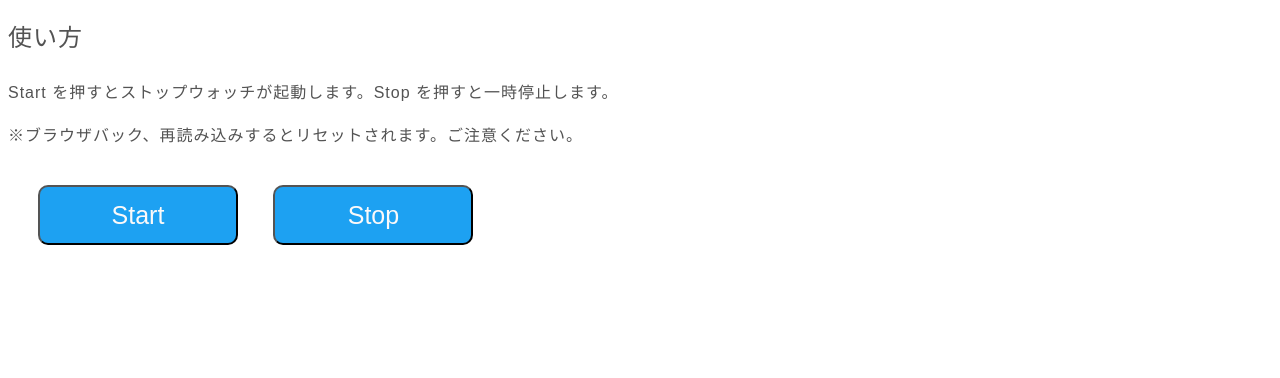
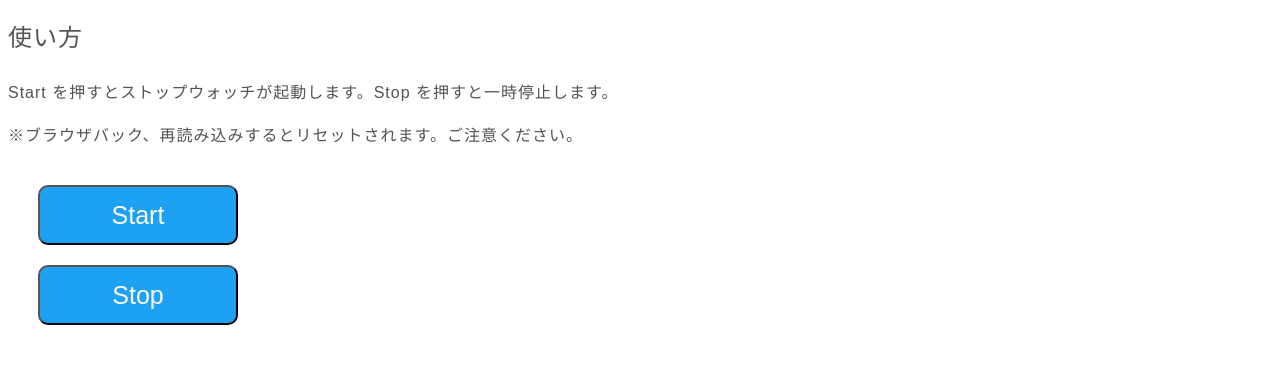
Before and after one commit to migawariw/stopwatch, a plain HTML site: page index.html in a window 1280 px wide. Shown: the part 84-462 px from the top of the page. Drawn offline with Linux system fonts and the light colour scheme.

Commit message:
Update index.html

```diff
--- a/index.html
+++ b/index.html
@@ -1,24 +1,30 @@
 <!DOCTYPE html>
 <html lang="ja">
+
 <head>
 	<meta charset="UTF-8">
-<!-- 	<meta http-equiv="X-UA-Compatible" content="IE=edge"> -->
+	<!-- <meta http-equiv="X-UA-Compatible" content="IE=edge"> -->
 	<meta name="viewport" content="width=device-width, initial-scale=1.0">
 	<title>ストップウォッチ</title>
 	<link rel="stylesheet" href="style.css">
 </head>
+
 <body>
+	<div class="contents">
 	<h1>押すだけストップウォッチ</h1>
 	<h2>使い方</h2>
 	<p>Start を押すとストップウォッチが起動します。Stop を押すと一時停止します。</p>
 	<!-- <p>※秒数がおかしくなるのでダブルクリックしないようにしてください。</p> -->
 	<!-- ダブルクリック可能にしました -->
 	<p>※ブラウザバック、再読み込みするとリセットされます。ご注意ください。</p>
+	<div class="btnbox">
+		<div class="btn"><button id="start">Start</button></div>
+		<div class="btn"><button id="stop">Stop</button></div>
+	</div>
 
-	<button id="start">Start</button>
-	<button id="stop">Stop</button>
-	<p id="timer" class ="time"></p>
-
+	<p id="timer" class="time"></p>
+</div>
 	<script src="mysw.js"></script>
 </body>
+
 </html>
```
